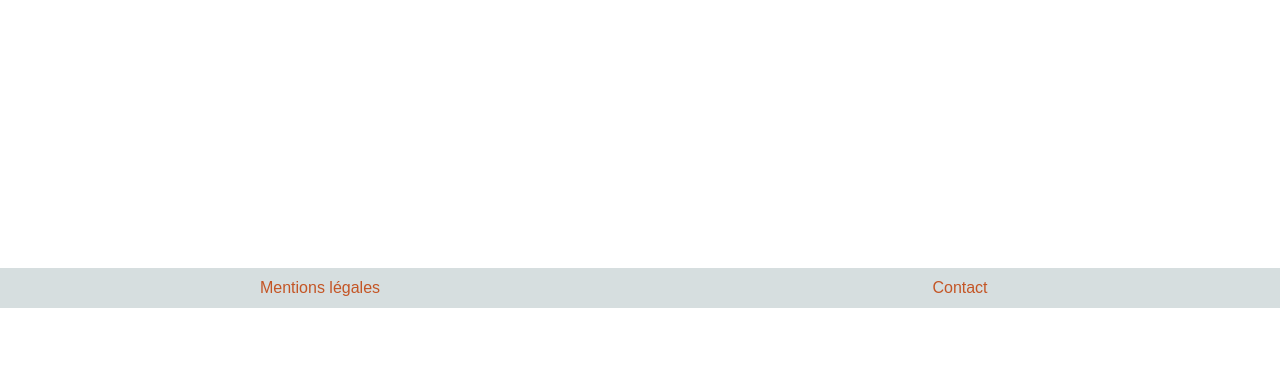
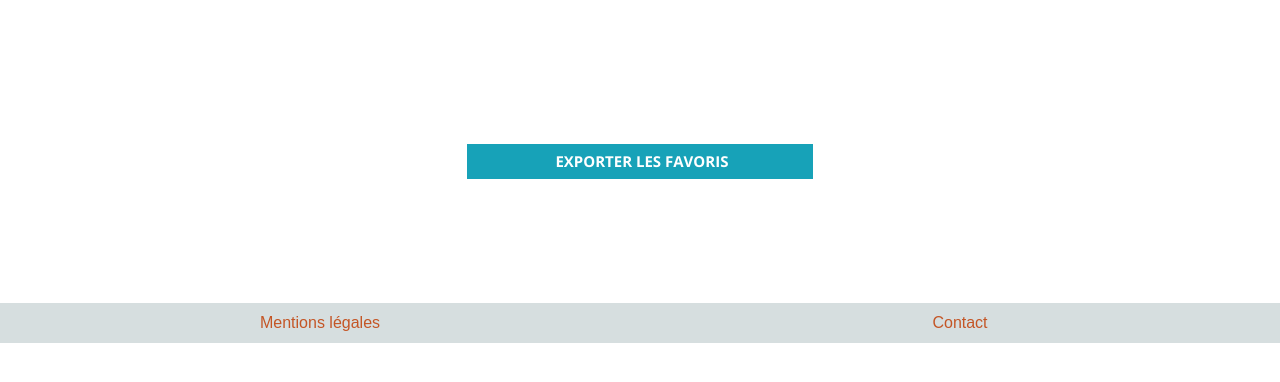
Before and after one commit to Claers/Pur-Beurre-Update, a Django app: template webSite/templates/site/favoris.html in a window 1280 px wide. Shown: the part 72-454 px from the top of the page. Run offline with Django 3.2, Linux system fonts and the light colour scheme; the template is opened without the code that fills it, so the values that code supplies are empty; parts of the project's set-up code (start-up, migrations or seed data) failed here and were passed over; some libraries are stand-ins or nearby versions; some web fonts are replaced.

Commit message:
Add favorites export function

```diff
--- a/templates/base.html
+++ b/templates/base.html
@@ -71,7 +71,7 @@
                         <a href="{% url 'favoris' %}" class="fas fa-carrot matIcon col" title="Mes Substitus"></a>
                     </li>
                     <li class="nav-item center" style="margin-bottom:2%;">
-                        <a href="{% url 'logout' %}" class="fas fa-sign-out-alt matIcon col" title="Se déconnecter"></a>
+                        <a href="{% url 'deconnexion' %}" class="fas fa-sign-out-alt matIcon col" title="Se déconnecter"></a>
                     </li>
                     {% else %}
                     <li class="nav-item center">
--- a/webSite/templates/site/favoris.html
+++ b/webSite/templates/site/favoris.html
@@ -22,6 +22,11 @@ Pur Beurre - Vos Favoris
                     <h1>
                         <strong class="">Vos favoris</strong>
                     </h1>
+                    <div class="col-lg-5 col-md-5 col-5 mx-auto">
+                        <a href="{% url 'favoris_export' %}" class="btn btn-info btn-block" value=""><span
+                                class='fas '></span>
+                            Exporter les favoris</a>
+                    </div>
                 </div>
             </div>
 
@@ -41,21 +46,21 @@ Pur Beurre - Vos Favoris
                         <img class="img-fluid rounded mx-auto d-block productImg" src="{{ favoris.substitute.imgURL }}">
                         {% endif %}
                         <div class="card-body">
-                            <h4 class="card-title text-center"><a class="subName" href="{% url 'produit' favoris.substitute %}"
-                                    title="{{ favoris.substitute }}">
+                            <h4 class="card-title text-center"><a class="subName"
+                                    href="{% url 'produit' favoris.substitute %}" title="{{ favoris.substitute }}">
                                     {{ favoris.substitute }}
                                 </a></h4>
                             <h4 class="card-title text-center">
                                 remplace</h4>
-                            <h4 class="card-title text-center"><a class="subName" href="{% url 'produit' favoris.product %}"
-                                    title="{{ favoris.product }}">
+                            <h4 class="card-title text-center"><a class="subName"
+                                    href="{% url 'produit' favoris.product %}" title="{{ favoris.product }}">
                                     {{ favoris.product }}</a> au nutriscore <span class="text-uppercase">
                                     {{ favoris.product.nutriscore }}</span>
                             </h4>
                             <div class="row" style="padding-top:20px;">
                                 <div class="col">
-                                    <a href="{% url 'favoris_remove' favoris.product favoris.substitute %}" class="btn btn-info btn-block"
-                                        value=""><span class='fas fa-times'></span>
+                                    <a href="{% url 'favoris_remove' favoris.product favoris.substitute %}"
+                                        class="btn btn-info btn-block" value=""><span class='fas fa-times'></span>
                                         Supprimer ce favori</a>
                                 </div>
                             </div>
--- a/webSite/urls.py
+++ b/webSite/urls.py
@@ -1,18 +1,20 @@
 """ Urls for the webSite app """
-from django.urls import path
-from . import views
+from django.urls import path, include, re_path
+from . import views, forms
+from django.contrib.auth import views as auth_views
 
 urlpatterns = [
     path('', views.index, name="acceuil"),
     path('success', views.index, name="acceuil_login"),
     path('search', views.search, name="recherche"),
     path('connexion', views.connexion, name="connexion"),
-    path('deconnexion', views.logout_user, name="logout"),
+    path('deconnexion', views.logout_user, name="deconnexion"),
     path('product/<product_name>', views.product_info, name="produit"),
     path('product/<product_name>/<substitute_name>',
          views.product_substitute_info, name="produit_substitut"),
     path('favoris/<product_name>/<substitute_name>',
          views.register_fav, name="favoris_register"),
+    path('favoris/export', views.export_fav, name="favoris_export"),
     path('remove/<product_name>/<substitute_name>',
          views.remove_fav, name="favoris_remove"),
     path('admin/fill', views.fill_view, name="fill"),
@@ -21,5 +23,10 @@ urlpatterns = [
     path('user', views.user, name="user"),
     path('favoris', views.favorites, name="favoris"),
     path('admin/delete', views.del_data, name="deleteDB"),
-    path('legal', views.legal_mentions, name="legal")
+    path('legal', views.legal_mentions, name="legal"),
+    path('', include('django.contrib.auth.urls')),
+    re_path(r'^reset/(?P<uidb64>[0-9A-Za-z_\-]+)/(?P<token>[0-9A-Za-z]{1,13}-[0-9A-Za-z]{1,20})/$',
+            auth_views.PasswordResetConfirmView,
+            kwargs={'form_class': forms.SetPasswordFormFR},
+            name="password_reset_confirm"),
 ]
```
Also changed, not shown: webSite/views.py (+19 -0 lines).
